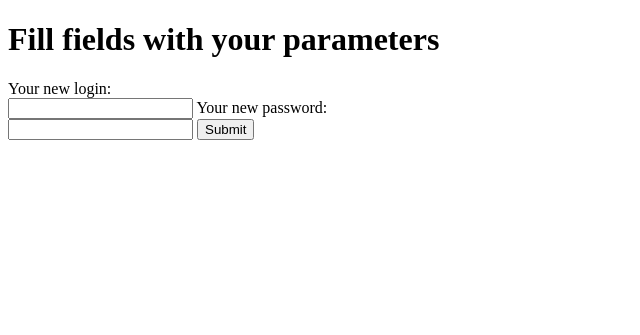
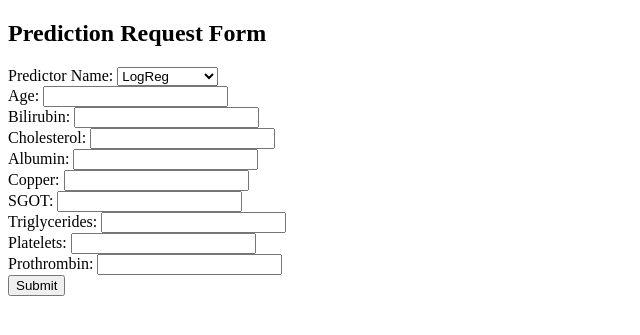
Before and after one commit to Matik01/Cirrhosis-service, a FastAPI app: template src/templates/prediction.html in a window 1280 px wide. Shown: the top 335 px of the page, without its empty margins (0-640 px from the left). Run offline with FastAPI, Linux system fonts and the light colour scheme; the template is opened without the code that fills it, so the values that code supplies are empty.

Commit message:
addeed frontend

```diff
--- a/src/core/database.py
+++ b/src/core/database.py
@@ -2,7 +2,7 @@ from sqlalchemy import create_engine
 from sqlalchemy.ext.declarative import declarative_base
 from sqlalchemy.orm import sessionmaker
 
-SQLALCHEMY_DATABASE_URL = "sqlite:///./sql_app.db"
+SQLALCHEMY_DATABASE_URL = "sqlite:///src/sql_app.db"
 # SQLALCHEMY_DATABASE_URL = "postgresql://user:password@postgresserver/db"
 
 engine = create_engine(
--- a/src/ml/predictor_model.py
+++ b/src/ml/predictor_model.py
@@ -3,8 +3,8 @@ import sklearn
 
 
 def get_logregression_model():
-    return joblib.load("ml/logreg_model.sav")
+    return joblib.load("src/ml/logreg_model.sav")
 
 
 def gey_decision_tree_model():
-    return joblib.load("ml/dectree_model.sav")
+    return joblib.load("src/ml/dectree_model.sav")
--- a/src/model/user.py
+++ b/src/model/user.py
@@ -10,5 +10,5 @@ class User(Base):
     name = Column(String)
     password = Column(String, default="")
     money = Column(Integer, default=1000)
-    is_active = Column(Boolean, default=True)
+    is_active = Column(Boolean, default=False)
     token = Column(String, default="")
--- a/src/schema/auth_schema.py
+++ b/src/schema/auth_schema.py
@@ -4,12 +4,12 @@ from pydantic import BaseModel
 class SignInResponse(BaseModel):
     name: str
     money: int
+    is_active: bool
 
 
 class SignIn(BaseModel):
     name: str
     password: str
-    token: str
 
 
 class SignUp(BaseModel):
@@ -18,6 +18,4 @@ class SignUp(BaseModel):
 
 
 class SignUpResponse(BaseModel):
-    name: str
-    password: str
     token: str
--- a/src/service/predictor_service.py
+++ b/src/service/predictor_service.py
@@ -15,3 +15,7 @@ def make_prediction(schema: PredictionRequest, db):
     prothrombin = schema.prothrombin
     return predictor.predict([[age, bilirubin, cholesterol, albumin, copper,
                                sgot, tryglicerides, platelets, prothrombin]])
+
+
+def get_predictor_cost(schema: PredictionRequest, db):
+    return base_repository.get_predictor_cost_by_name(schema.predictor_name, db)
--- a/src/templates/prediction.html
+++ b/src/templates/prediction.html
@@ -1,17 +1,97 @@
 <!DOCTYPE html>
-<html>
-   <head>
-      <meta charset="utf-8">
-      <meta name="viewport" content="width=device-width, initial-scale=1">
-   </head>
-   <body>
-      <h1>Fill fields with your parameters</h1>
-      <form method="post" action='/prediction-action'>
-         <label for="login">Your new login:</label><br>
-         <input type="text" id="login" name="name">
-          <label for="password">Your new password:</label><br>
-         <input type="text" id="password" name="password">
-         <input class="submit" type="submit" value="Submit">
-      </form>
-   </body>
+<html lang="en">
+<head>
+    <meta charset="UTF-8">
+    <meta name="viewport" content="width=device-width, initial-scale=1.0">
+    <title>Prediction Request Form</title>
+</head>
+<body>
+<h2>Prediction Request Form</h2>
+<label for="predictor_name">Predictor Name:</label>
+<select id="predictor_name" name="predictor_name" required>
+    <option value="LogReg">LogReg</option>
+    <option value="TreeDecision">TreeDecision</option>
+</select><br>
+
+<label for="age">Age:</label>
+<input type="number" id="age" name="age" required><br>
+
+<label for="bilirubin">Bilirubin:</label>
+<input type="number" step="0.01" id="bilirubin" name="bilirubin" required><br>
+
+<label for="cholesterol">Cholesterol:</label>
+<input type="number" step="0.01" id="cholesterol" name="cholesterol" required><br>
+
+<label for="albumin">Albumin:</label>
+<input type="number" step="0.01" id="albumin" name="albumin" required><br>
+
+<label for="copper">Copper:</label>
+<input type="number" step="0.01" id="copper" name="copper" required><br>
+
+<label for="sgot">SGOT:</label>
+<input type="number" step="0.01" id="sgot" name="sgot" required><br>
+
+<label for="tryglicerides">Triglycerides:</label>
+<input type="number" step="0.01" id="tryglicerides" name="tryglicerides" required><br>
+
+<label for="platelets">Platelets:</label>
+<input type="number" step="0.01" id="platelets" name="platelets" required><br>
+
+<label for="prothrombin">Prothrombin:</label>
+<input type="number" step="0.01" id="prothrombin" name="prothrombin" required><br>
+
+<button type="button" onclick="submitForm()">Submit</button>
+</form>
+
+<script>
+    function submitForm() {
+
+        var predictor_name = document.getElementById("predictor_name").value;
+        var age = parseFloat(document.getElementById("age").value);
+        var bilirubin = parseFloat(document.getElementById("bilirubin").value);
+        var cholesterol = parseFloat(document.getElementById("cholesterol").value);
+        var albumin = parseFloat(document.getElementById("albumin").value);
+        var copper = parseFloat(document.getElementById("copper").value);
+        var sgot = parseFloat(document.getElementById("sgot").value);
+        var tryglicerides = parseFloat(document.getElementById("tryglicerides").value);
+        var platelets = parseFloat(document.getElementById("platelets").value);
+        var prothrombin = parseFloat(document.getElementById("prothrombin").value);
+
+
+        var data = {
+            "predictor_name": predictor_name,
+            "age": age,
+            "bilirubin": bilirubin,
+            "cholesterol": cholesterol,
+            "albumin": albumin,
+            "copper": copper,
+            "sgot": sgot,
+            "tryglicerides": tryglicerides,
+            "platelets": platelets,
+            "prothrombin": prothrombin
+        };
+
+        var jwtToken = JSON.parse(localStorage.getItem('jwtToken'));
+
+        fetch('/auth/prediction-action', {
+            method: 'POST',
+            headers: {
+                'Content-Type': 'application/json',
+                Authorization: 'Bearer ' + jwtToken.token
+
+            },
+            body: JSON.stringify(data)
+        })
+            .then(response => response.json())
+            .then(result => {
+                console.log('Prediction Result:', result);
+
+            })
+            .catch((error) => {
+                console.error('Error:', error);
+
+            });
+    }
+</script>
+</body>
 </html>
```
Also changed, not shown: src/api/v1/endpoints/auth.py (+40 -20 lines), src/repository/base_repository.py (+10 -6 lines), src/repository/user_repository.py (+22 -6 lines), src/service/user_service.py (+18 -13 lines), src/templates/sign_in.html (+51 -15 lines), src/templates/sign_up.html (+50 -15 lines), src/util/jwt_util.py (+4 -4 lines), src/main.py (line endings or trailing spaces), src/sql_app.db.
